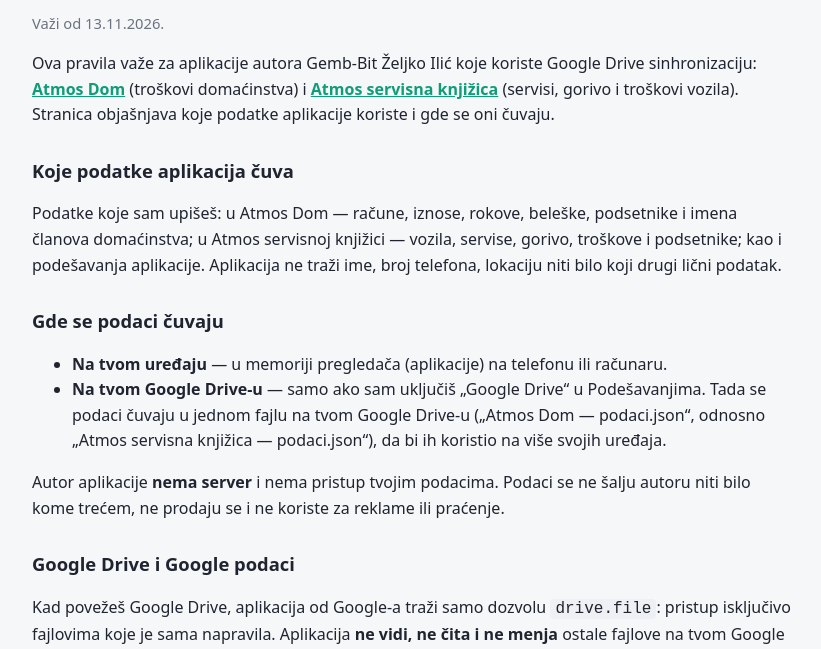
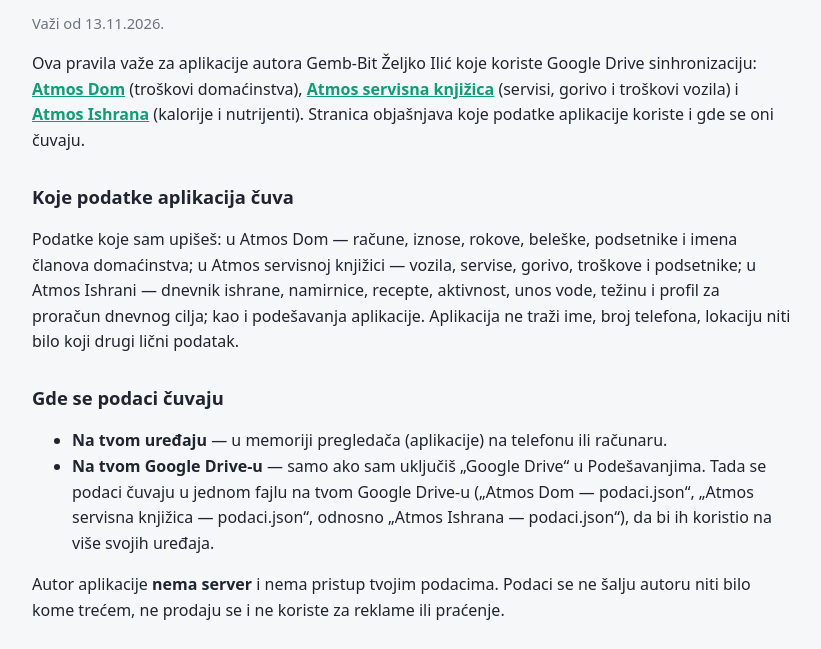
Before and after one commit to gembirdt-bit/gembirdt-bit.github.io, a plain HTML site: page privatnost.html in a window 1280 px wide. Shown: the part 79-728 px from the top of the page, without its empty margins (228-1049 px from the left). Drawn offline with Linux system fonts and the light colour scheme.

Commit message:
Atmos Ishrana u zajedničkoj politici privatnosti i uslovima korišćenja
Co-Authored-By: Claude Opus 5.5 <noreply@anthropic.com>
Claude-Session: https://claude.ai/code/session_01PSZyKLLqACzTKwcxeUDt1K

```diff
--- a/privatnost.html
+++ b/privatnost.html
@@ -22,15 +22,15 @@
 <header><img src="atmosdom/icon-192.png" alt=""><h1>Atmos aplikacije — Politika privatnosti</h1></header>
 <p class="muted">Važi od 13.11.2026.</p>
 
-<p>Ova pravila važe za aplikacije autora Gemb-Bit Željko Ilić koje koriste Google Drive sinhronizaciju: <b><a href="atmosdom/">Atmos Dom</a></b> (troškovi domaćinstva) i <b><a href="atmos-auto-servisna-knjizica/">Atmos servisna knjižica</a></b> (servisi, gorivo i troškovi vozila). Stranica objašnjava koje podatke aplikacije koriste i gde se oni čuvaju.</p>
+<p>Ova pravila važe za aplikacije autora Gemb-Bit Željko Ilić koje koriste Google Drive sinhronizaciju: <b><a href="atmosdom/">Atmos Dom</a></b> (troškovi domaćinstva), <b><a href="atmos-auto-servisna-knjizica/">Atmos servisna knjižica</a></b> (servisi, gorivo i troškovi vozila) i <b><a href="atmos-ishrana/">Atmos Ishrana</a></b> (kalorije i nutrijenti). Stranica objašnjava koje podatke aplikacije koriste i gde se oni čuvaju.</p>
 
 <h2>Koje podatke aplikacija čuva</h2>
-<p>Podatke koje sam upišeš: u Atmos Dom — račune, iznose, rokove, beleške, podsetnike i imena članova domaćinstva; u Atmos servisnoj knjižici — vozila, servise, gorivo, troškove i podsetnike; kao i podešavanja aplikacije. Aplikacija ne traži ime, broj telefona, lokaciju niti bilo koji drugi lični podatak.</p>
+<p>Podatke koje sam upišeš: u Atmos Dom — račune, iznose, rokove, beleške, podsetnike i imena članova domaćinstva; u Atmos servisnoj knjižici — vozila, servise, gorivo, troškove i podsetnike; u Atmos Ishrani — dnevnik ishrane, namirnice, recepte, aktivnost, unos vode, težinu i profil za proračun dnevnog cilja; kao i podešavanja aplikacije. Aplikacija ne traži ime, broj telefona, lokaciju niti bilo koji drugi lični podatak.</p>
 
 <h2>Gde se podaci čuvaju</h2>
 <ul>
   <li><b>Na tvom uređaju</b> — u memoriji pregledača (aplikacije) na telefonu ili računaru.</li>
-  <li><b>Na tvom Google Drive-u</b> — samo ako sam uključiš „Google Drive“ u Podešavanjima. Tada se podaci čuvaju u jednom fajlu na tvom Google Drive-u („Atmos Dom — podaci.json“, odnosno „Atmos servisna knjižica — podaci.json“), da bi ih koristio na više svojih uređaja.</li>
+  <li><b>Na tvom Google Drive-u</b> — samo ako sam uključiš „Google Drive“ u Podešavanjima. Tada se podaci čuvaju u jednom fajlu na tvom Google Drive-u („Atmos Dom — podaci.json“, „Atmos servisna knjižica — podaci.json“, odnosno „Atmos Ishrana — podaci.json“), da bi ih koristio na više svojih uređaja.</li>
 </ul>
 <p>Autor aplikacije <b>nema server</b> i nema pristup tvojim podacima. Podaci se ne šalju autoru niti bilo kome trećem, ne prodaju se i ne koriste za reklame ili praćenje.</p>
 
```
Also changed, not shown: uslovi.html (+1 -1 lines).
